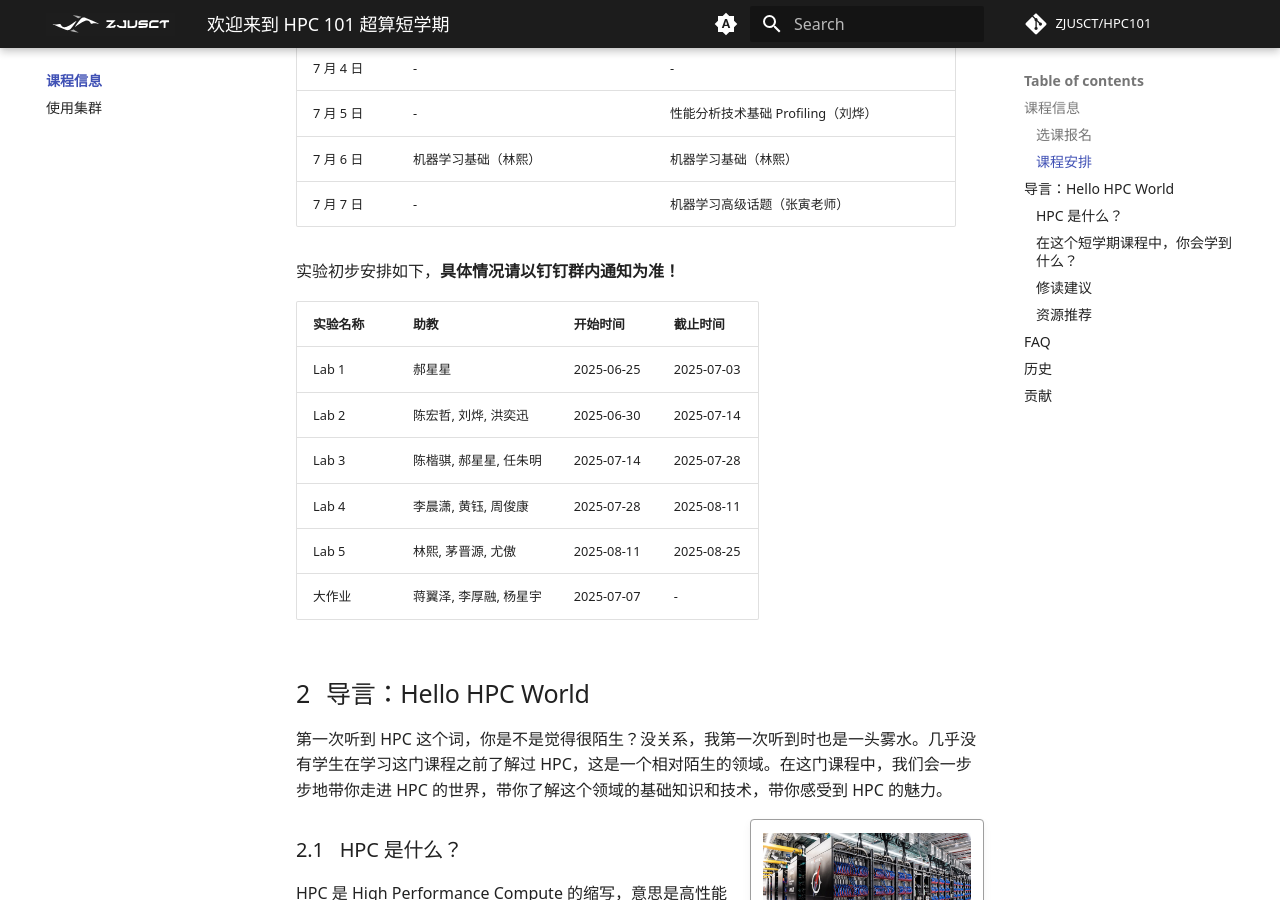
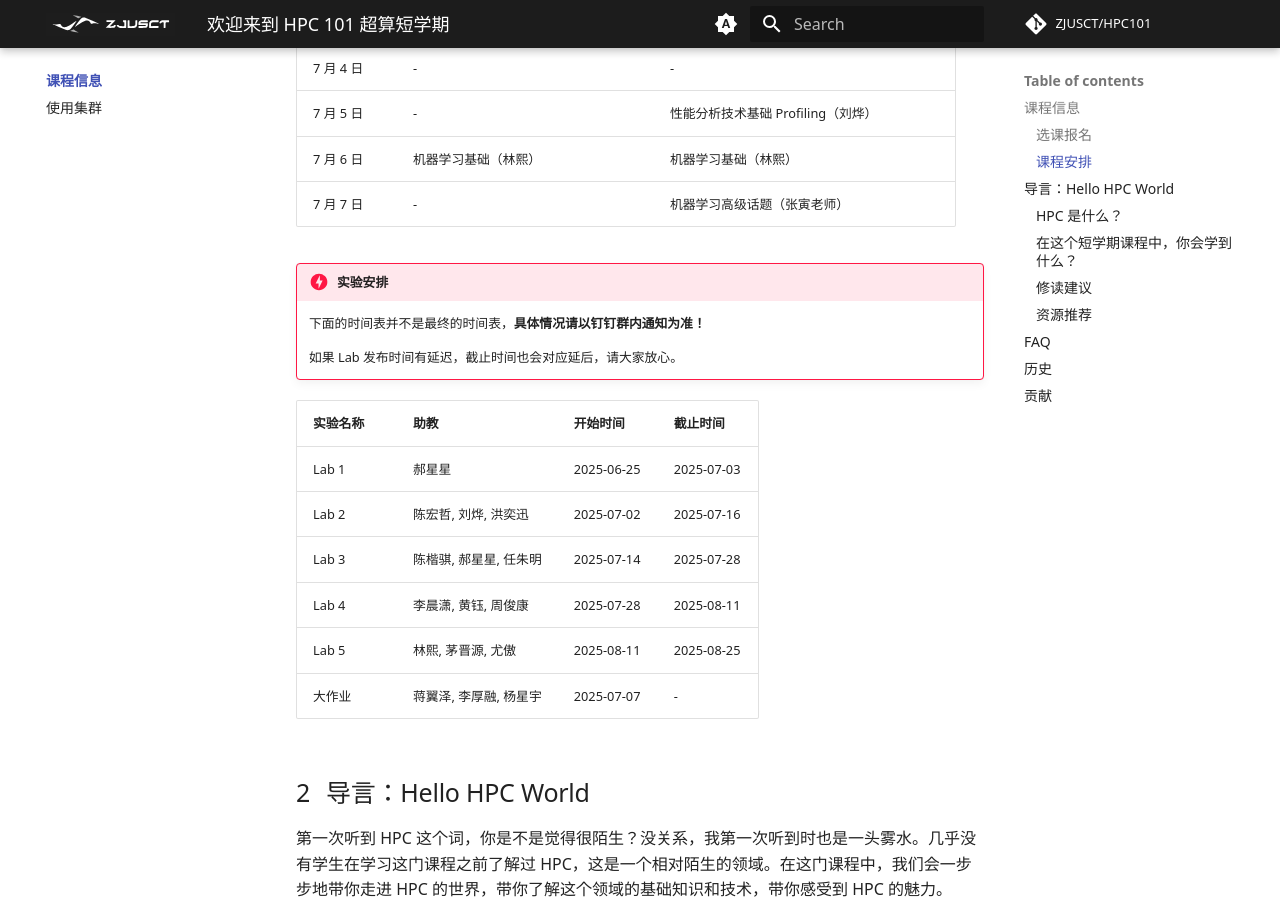
Before and after one commit to wys917/HPC101, an MkDocs documentation site: the page built from docs/index.md, in a window 1280 px wide and 900 px high, scrolled down 2341 px. Built offline with MkDocs 1.6.1 and Material for MkDocs 9.7.7, drawn with Linux system fonts in a browser that asks for light colours; emoji names are drawn with the system emoji font; some web fonts are replaced; comment, search, counter and statistics services are not loaded.

Commit message:
update: lab timeline and reminder

```diff
--- a/docs/index.md
+++ b/docs/index.md
@@ -79,12 +79,17 @@ HPC 101 可以用来申请替代计算机学院非计科专业的短学期课程
 | 7 月 6 日  | 机器学习基础（林熙）               | 机器学习基础（林熙）                        |
 | 7 月 7 日  | -                                  | 机器学习高级话题（张寅老师）                |
 
-实验初步安排如下，**具体情况请以钉钉群内通知为准！**
+
+!!! danger "实验安排"
+
+    下面的时间表并不是最终的时间表，**具体情况请以钉钉群内通知为准！**
+
+    如果 Lab 发布时间有延迟，截止时间也会对应延后，请大家放心。
 
 | 实验名称 | 助教                   | 开始时间   | 截止时间   |
 | -------- | ---------------------- | ---------- | ---------- |
 | Lab 1    | 郝星星                 | 2025-06-25 | 2025-07-03 |
-| Lab 2    | 陈宏哲, 刘烨, 洪奕迅   | 2025-06-30 | 2025-07-14 |
+| Lab 2    | 陈宏哲, 刘烨, 洪奕迅   | 2025-07-02 | 2025-07-16 |
 | Lab 3    | 陈楷骐, 郝星星, 任朱明 | 2025-07-14 | 2025-07-28 |
 | Lab 4    | 李晨潇, 黄钰, 周俊康   | 2025-07-28 | 2025-08-11 |
 | Lab 5    | 林熙, 茅晋源, 尤傲     | 2025-08-11 | 2025-08-25 |
```
